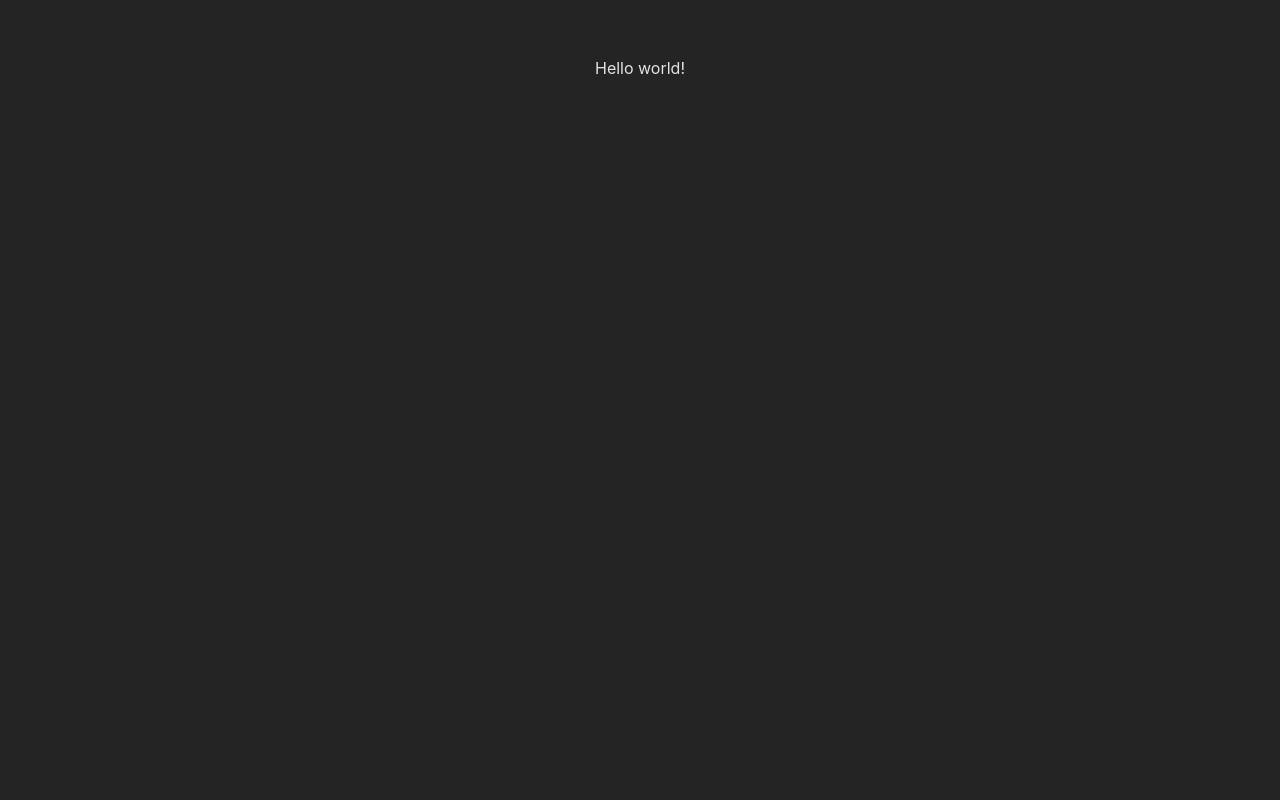
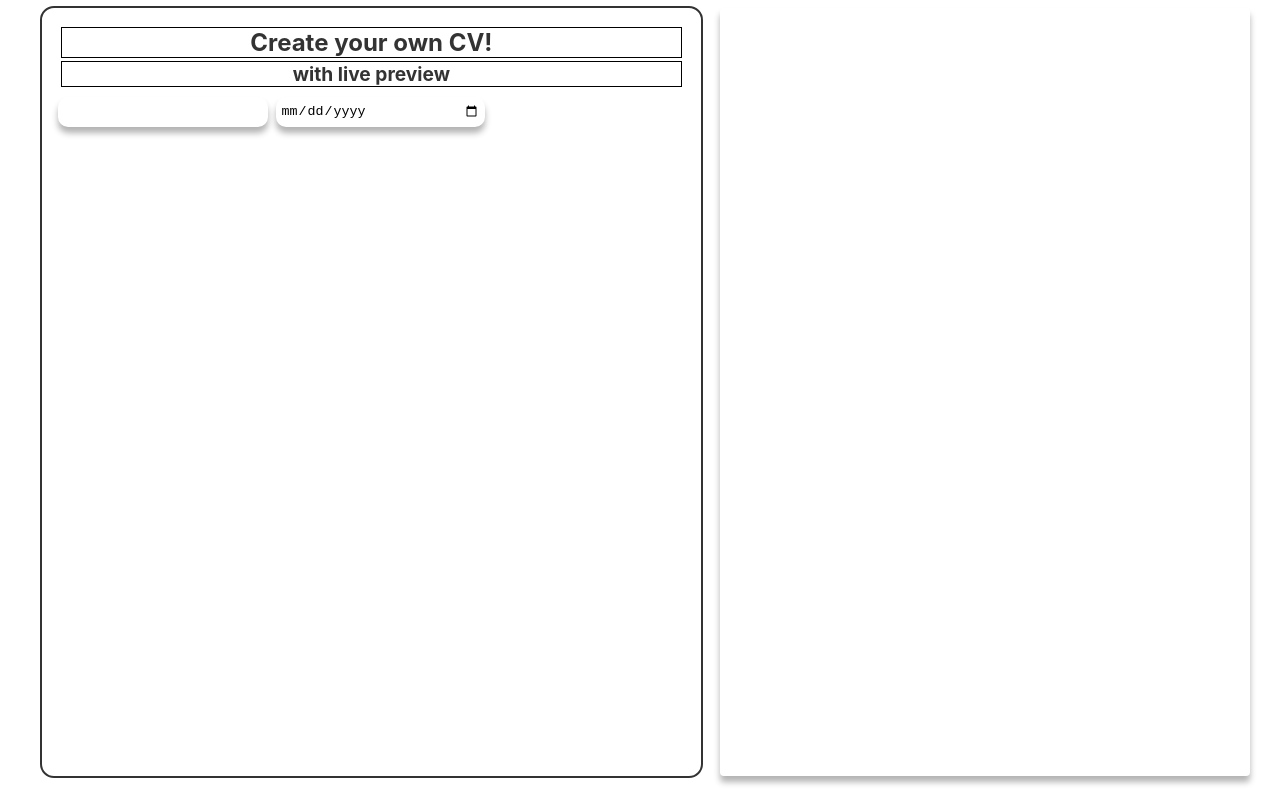
Before and after one commit to simonetimi/cv-app, a React (Vite) app: page / in a window 1280 px wide. Built offline with nearby package versions, Linux system fonts and the light colour scheme; the HTML template or start-up script is replaced by a standard one.

Commit message:
feat: create basic layout, style files and input components

```diff
--- a/src/App.css
+++ b/src/App.css
@@ -1,6 +1,8 @@
 #root {
-  max-width: 1280px;
-  margin: 0 auto;
-  padding: 2rem;
-  text-align: center;
+  padding: 1rem;
+  height: 92vh;
+  display: grid;
+  grid-template-columns: 1.3fr 1fr;
+  justify-content: center;
+  align-items: center;
 }
--- a/src/App.jsx
+++ b/src/App.jsx
@@ -1,7 +1,14 @@
 import './App.css';
+import Editor from './components/Editor';
+import Preview from './components/Preview';
 
 function App() {
-  return <p>Hello world!</p>;
+  return (
+    <>
+      <Editor />
+      <Preview />
+    </>
+  );
 }
 
 export default App;
--- /dev/null
+++ b/src/components/Editor.jsx
@@ -0,0 +1,53 @@
+/* eslint-disable react/prop-types */
+import '../styles/Editor.css';
+import useState from 'react';
+
+function Title({ title, subtitle }) {
+  return (
+    <header>
+      <h1>{title}</h1>
+      <h2>{subtitle}</h2>
+    </header>
+  );
+}
+
+function BioInputs() {
+  return (
+    <div className='bioInputs'>
+      <input name='name' type='text' className='short' />
+      <input name='birth' type='date' className='short' />
+      {
+        // all the other inputs needed
+      }
+    </div>
+  );
+}
+
+function Editor() {
+  return (
+    <div className='editor'>
+      <Title title='Create your own CV!' subtitle='with live preview' />
+      <BioInputs />
+    </div>
+  );
+}
+
+export default Editor;
+
+/*
+
+Da mettere al parent instead
+
+function ShortInput() {
+  const [inputValue, setInputValue] = useState('');
+
+  function handleChange(e) {
+    setInputValue(e.target.value);
+  }
+  function handleSubmit(e) {
+    e.preventDefault();
+  }
+  return <input type='text' value='inputValue' className='short' onChange={handleChange} />;
+}
+
+*/
--- /dev/null
+++ b/src/components/Preview.jsx
@@ -0,0 +1,7 @@
+import '../styles/Preview.css';
+
+function Preview() {
+  return <div className='preview' />;
+}
+
+export default Preview;
--- a/src/index.css
+++ b/src/index.css
@@ -1,11 +1,17 @@
 :root {
-  font-family: Inter, system-ui, Avenir, Helvetica, Arial, sans-serif;
-  line-height: 1.5;
-  font-weight: 400;
+  font-family: -apple-system,
+    system-ui,
+    BlinkMacSystemFont,
+    "Segoe UI",
+    Roboto,
+    "Helvetica Neue",
+    Arial,
+    sans-serif;
+  color: #333;
+  background-color: #FFF;
 
-  color-scheme: light dark;
-  color: rgba(255, 255, 255, 0.87);
-  background-color: #242424;
+  padding: 0;
+  margin: 0;
 
   font-synthesis: none;
   text-rendering: optimizeLegibility;
--- /dev/null
+++ b/src/styles/Editor.css
@@ -0,0 +1,45 @@
+div.editor {
+  grid-column: 1 / 2;
+  border: 2px solid #333;
+  border-radius: 14px;
+  width: 90%;
+  height: 100%;
+  padding: 1rem;
+  margin: 1rem;
+  display: flex;
+  flex-direction: column;
+  justify-content: center;
+  gap: 0.4rem;
+}
+
+header {}
+
+header h1 {
+  text-align: center;
+  border: 1px solid black;
+  font-size: 1.5rem;
+  margin: 0.2rem;
+}
+
+header h2 {
+  text-align: center;
+  border: 1px solid black;
+  font-size: 1.2rem;
+  margin: 0.2rem;
+}
+
+div.bioInputs {
+  display: flex;
+  gap: 0.5rem;
+  margin-bottom: auto;
+}
+
+input {
+  border: 0;
+  grid-column: 2 / 3;
+  box-shadow: 0 6px 6px hsl(0deg 0% 0% / 0.3);
+  width: 200px;
+  height: 20px;
+  border-radius: 10px;
+  padding: 0.3rem;
+}
--- /dev/null
+++ b/src/styles/Preview.css
@@ -0,0 +1,9 @@
+div.preview {
+  grid-column: 2 / 3;
+  box-shadow: 0 6px 6px hsl(0deg 0% 0% / 0.3);
+  border-radius: 4px;
+  width: 90%;
+  height: 100%;
+  padding: 1rem;
+  padding-right: 2rem;
+}
```
